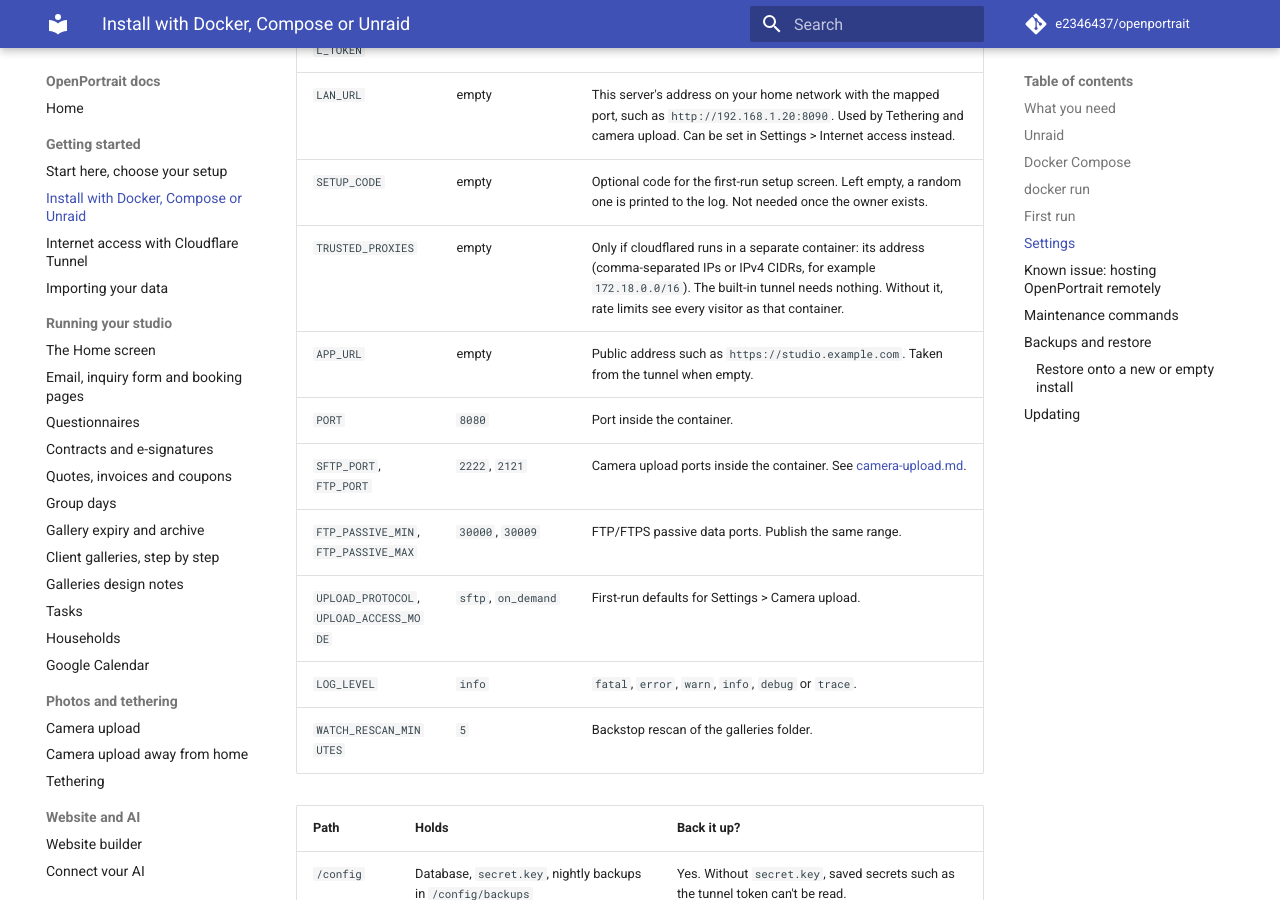
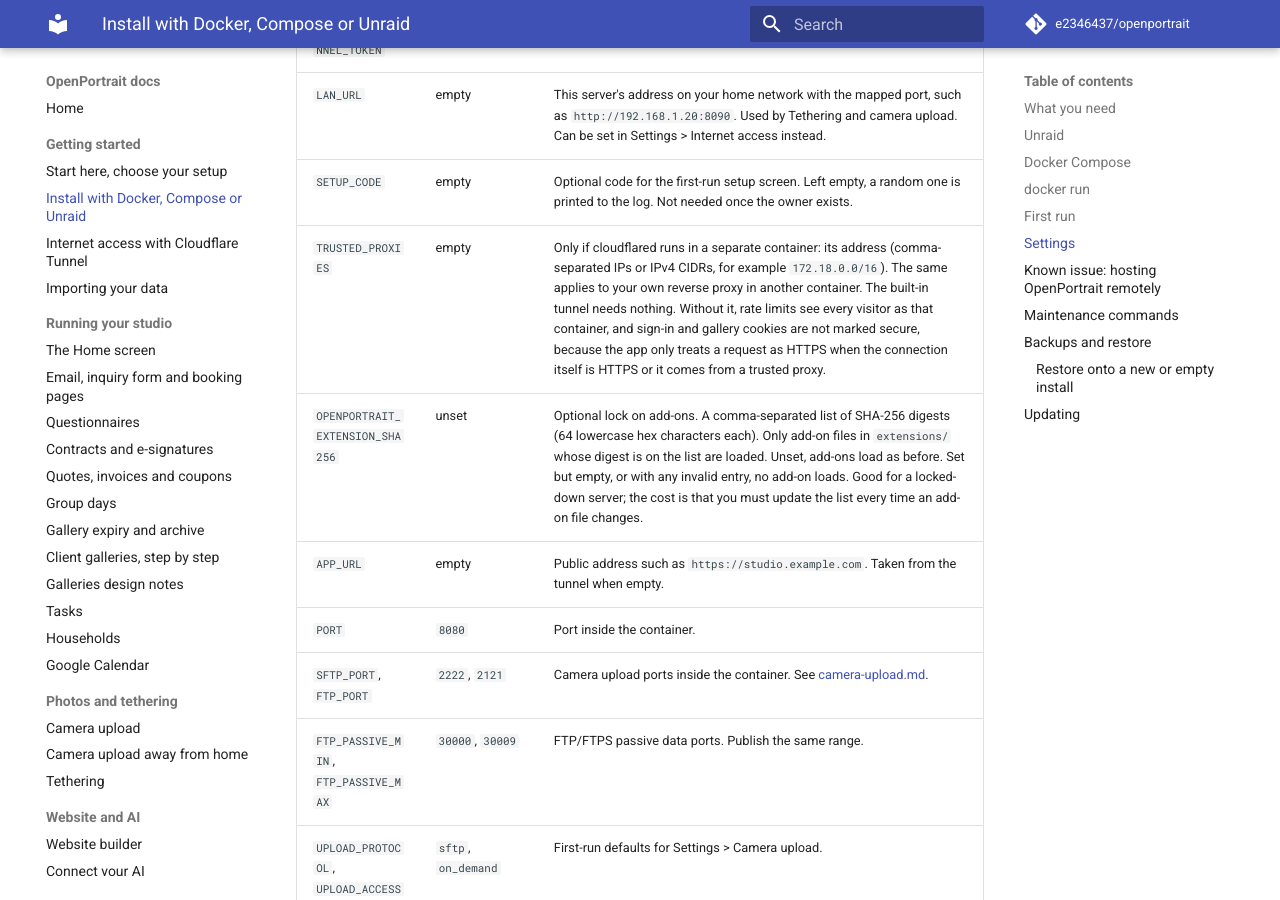
Before and after one commit to e2346437/openportrait, an MkDocs documentation site: the page built from docs/install-docker.md, in a window 1280 px wide and 900 px high, scrolled down 3176 px. Built offline with MkDocs 1.6.1 and Material for MkDocs 9.7.7, drawn with Linux system fonts in a browser that asks for light colours; comment, search, counter and statistics services are not loaded.

Commit message:
Docs: add-on digest allowlist, trusted proxy and cookies, sign-in expiry (0.2.0-beta.3) (#159)
Claude-Session: https://claude.ai/code/session_018upz6jXpJttvq6zS9BbNcx

Co-authored-by: Claude <noreply@anthropic.com>

```diff
--- a/docs/install-docker.md
+++ b/docs/install-docker.md
@@ -84,7 +84,8 @@ The first visit opens a two-step setup: your studio's name and time zone, then t
 | `CLOUDFLARE_TUNNEL_TOKEN` | empty | Starts the built-in Cloudflare Tunnel. Can be set in the app instead. |
 | `LAN_URL` | empty | This server's address on your home network with the mapped port, such as `http://192.168.1.20:8090`. Used by Tethering and camera upload. Can be set in Settings > Internet access instead. |
 | `SETUP_CODE` | empty | Optional code for the first-run setup screen. Left empty, a random one is printed to the log. Not needed once the owner exists. |
-| `TRUSTED_PROXIES` | empty | Only if cloudflared runs in a separate container: its address (comma-separated IPs or IPv4 CIDRs, for example `172.18.0.0/16`). The built-in tunnel needs nothing. Without it, rate limits see every visitor as that container. |
+| `TRUSTED_PROXIES` | empty | Only if cloudflared runs in a separate container: its address (comma-separated IPs or IPv4 CIDRs, for example `172.18.0.0/16`). The same applies to your own reverse proxy in another container. The built-in tunnel needs nothing. Without it, rate limits see every visitor as that container, and sign-in and gallery cookies are not marked secure, because the app only treats a request as HTTPS when the connection itself is HTTPS or it comes from a trusted proxy. |
+| `OPENPORTRAIT_EXTENSION_SHA256` | unset | Optional lock on add-ons. A comma-separated list of SHA-256 digests (64 lowercase hex characters each). Only add-on files in `extensions/` whose digest is on the list are loaded. Unset, add-ons load as before. Set but empty, or with any invalid entry, no add-on loads. Good for a locked-down server; the cost is that you must update the list every time an add-on file changes. |
 | `APP_URL` | empty | Public address such as `https://studio.example.com`. Taken from the tunnel when empty. |
 | `PORT` | `8080` | Port inside the container. |
 | `SFTP_PORT`, `FTP_PORT` | `2222`, `2121` | Camera upload ports inside the container. See [camera-upload.md](camera-upload.md). |
```
Also changed, not shown: docs/start-here.md (+1 -1 lines).
